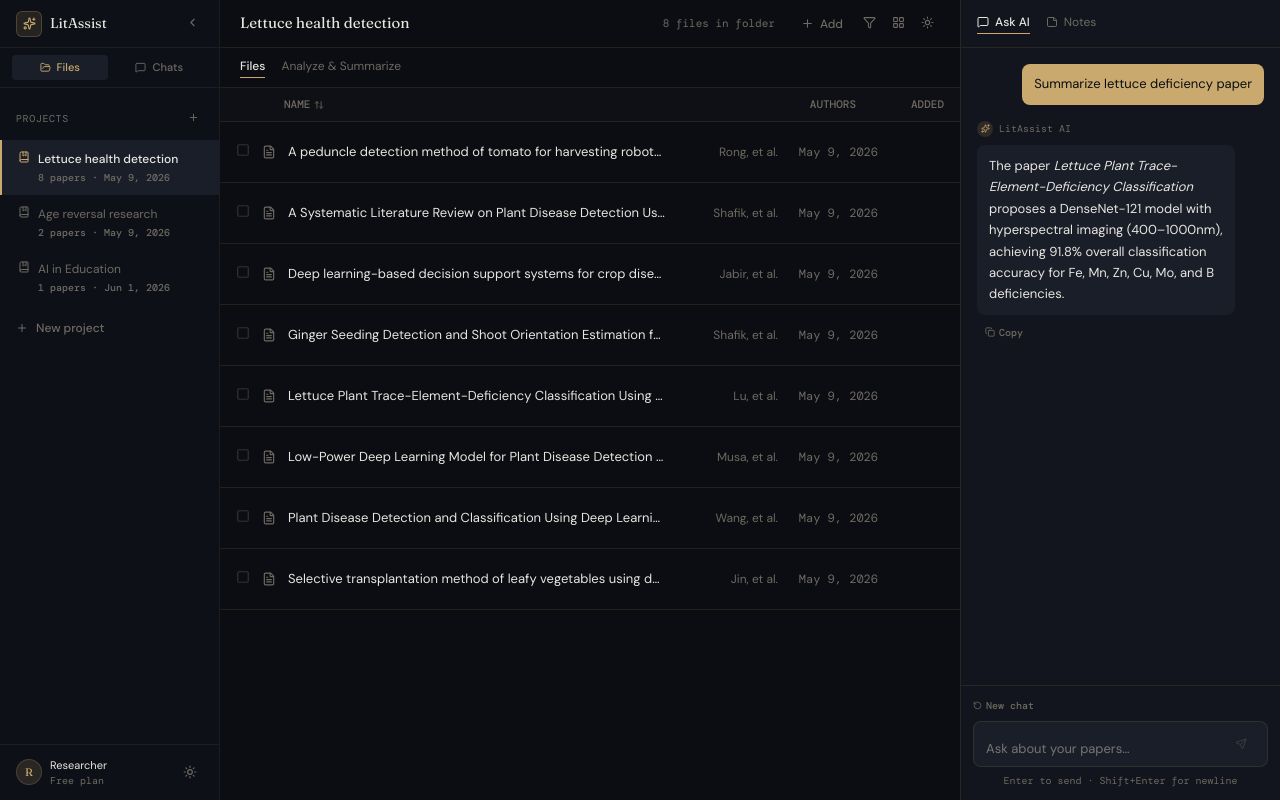
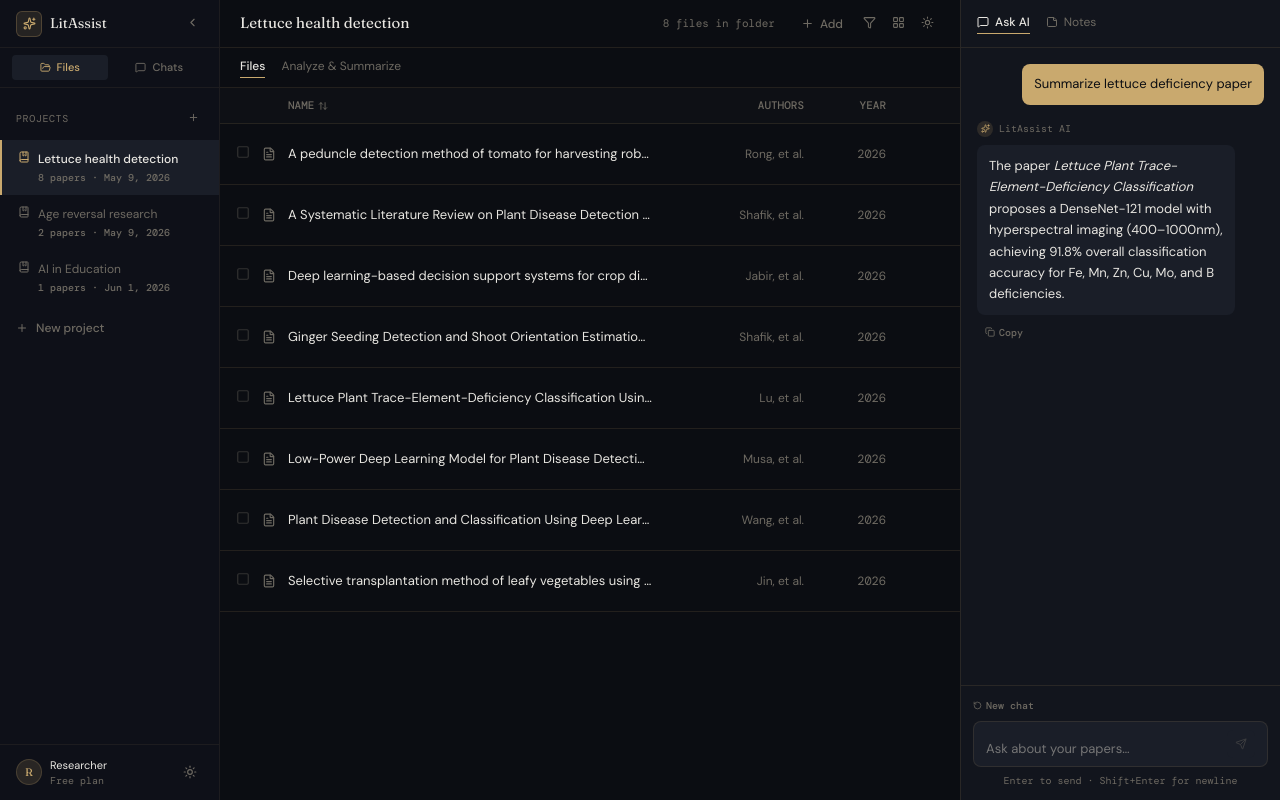
Before and after one commit to ChrystelAnneMarcelo/LitAssist, a Next.js app: page / in a window 1280 px wide. Built offline with nearby package versions, Linux system fonts and the light colour scheme; a web font is replaced by a local one.

Commit message:
Fixed Date

```diff
--- a/components/FileListView/PaperRow.tsx
+++ b/components/FileListView/PaperRow.tsx
@@ -56,11 +56,11 @@ export default function PaperRow({
       {/* Authors */}
       <div className={styles.rowAuthors}>{paper.authors}</div>
 
-      {/* Date Added */}
-      <div className={styles.rowDate}>{paper.added}</div>
+      {/* Publication Year / Date */}
+      <div className={styles.rowDate}>{paper.year || paper.added}</div>
 
       {/* Row Actions on Hover */}
-      <div style={{ display: "flex", alignItems: "center", gap: 4, opacity: hover ? 1 : 0, transition: "opacity 0.15s" }}>
+      <div className={styles.rowActions} style={{ opacity: hover ? 1 : 0, transition: "opacity 0.15s" }}>
         {onOpenDetail && (
           <button
             onClick={(e) => {
--- a/components/FileListView/index.tsx
+++ b/components/FileListView/index.tsx
@@ -3,7 +3,7 @@
 import { useState } from "react";
 import {
   LayoutList, LayoutGrid, ArrowUpDown, Filter, Plus, FileText,
-  GitCompare, X, Sun, Moon, Search, Calendar, User, Tag
+  GitCompare, X, Sun, Moon, Search, Calendar, User, Tag, Square
 } from "lucide-react";
 import type { Project, Paper, CenterTab } from "@/types";
 import PaperRow from "./PaperRow";
@@ -44,7 +44,7 @@ export default function FileListView({
   const [viewMode, setViewMode] = useState<"list" | "grid">("list");
   const [showFilterBar, setShowFilterBar] = useState(false);
   const [searchQuery, setSearchQuery] = useState("");
-  const [sortField, setSortField] = useState<"title" | "authors" | "added">("title");
+  const [sortField, setSortField] = useState<"title" | "authors" | "year" | "added">("title");
   const [sortDir, setSortDir] = useState<"asc" | "desc">("asc");
 
   const selectedPapers = project.papers.filter((p) => selectedPaperIds.has(p.id));
@@ -184,17 +184,20 @@ export default function FileListView({
             <>
               {/* Column headers */}
               <div className={styles.columnHeader}>
-                <div style={{ width: 14, marginRight: 8, flexShrink: 0 }} />
-                <div style={{ width: 14, marginRight: 12, flexShrink: 0 }} />
+                <div className={styles.rowCheck} style={{ visibility: "hidden" }}>
+                  <Square size={14} />
+                </div>
+                <FileText size={14} className={styles.rowFileIcon} style={{ visibility: "hidden" }} />
                 <button className={styles.colName} onClick={() => toggleSort("title")}>
                   NAME {sortField === "title" && <ArrowUpDown size={10} />}
                 </button>
                 <button className={styles.colAuthors} onClick={() => toggleSort("authors")}>
                   AUTHORS {sortField === "authors" && <ArrowUpDown size={10} />}
                 </button>
-                <button className={styles.colAdded} onClick={() => toggleSort("added")}>
-                  ADDED {sortField === "added" && <ArrowUpDown size={10} />}
+                <button className={styles.colAdded} onClick={() => toggleSort("year")}>
+                  YEAR {sortField === "year" && <ArrowUpDown size={10} />}
                 </button>
+                <div className={styles.rowActionsSpacer} />
               </div>
 
               {/* Paper list */}
--- a/components/FileListView/styles.module.css
+++ b/components/FileListView/styles.module.css
@@ -128,8 +128,9 @@
 .columnHeader {
   display: flex;
   align-items: center;
+  gap: 12px;
   padding: 0 16px;
-  height: 34px;
+  height: 36px;
   border-bottom: 1px solid var(--border);
   background: rgba(255, 255, 255, 0.01);
   flex-shrink: 0;
@@ -137,6 +138,7 @@
 
 .colName {
   flex: 1;
+  min-width: 0;
   display: flex;
   align-items: center;
   gap: 4px;
@@ -144,8 +146,9 @@
   color: var(--muted-foreground);
   font-family: var(--font-mono);
 }
+
 .colAuthors {
-  width: 100px;
+  width: 140px;
   display: flex;
   align-items: center;
   justify-content: flex-end;
@@ -153,9 +156,11 @@
   font-size: 11px;
   color: var(--muted-foreground);
   font-family: var(--font-mono);
+  flex-shrink: 0;
 }
+
 .colAdded {
-  width: 88px;
+  width: 70px;
   display: flex;
   align-items: center;
   justify-content: flex-end;
@@ -163,6 +168,12 @@
   font-size: 11px;
   color: var(--muted-foreground);
   font-family: var(--font-mono);
+  flex-shrink: 0;
+}
+
+.rowActionsSpacer {
+  width: 46px;
+  flex-shrink: 0;
 }
 
 /* ─── Paper list ── */
@@ -433,19 +444,31 @@
 }
 
 .rowAuthors {
-  width: 100px;
+  width: 140px;
   font-size: 12px;
   color: var(--muted-foreground);
   text-align: right;
   flex-shrink: 0;
+  white-space: nowrap;
+  overflow: hidden;
+  text-overflow: ellipsis;
 }
 
 .rowDate {
-  width: 88px;
+  width: 70px;
   font-size: 12px;
   color: var(--muted-foreground);
   font-family: var(--font-mono);
   text-align: right;
+  flex-shrink: 0;
+}
+
+.rowActions {
+  width: 46px;
+  display: flex;
+  align-items: center;
+  justify-content: flex-end;
+  gap: 4px;
   flex-shrink: 0;
 }
 
```
